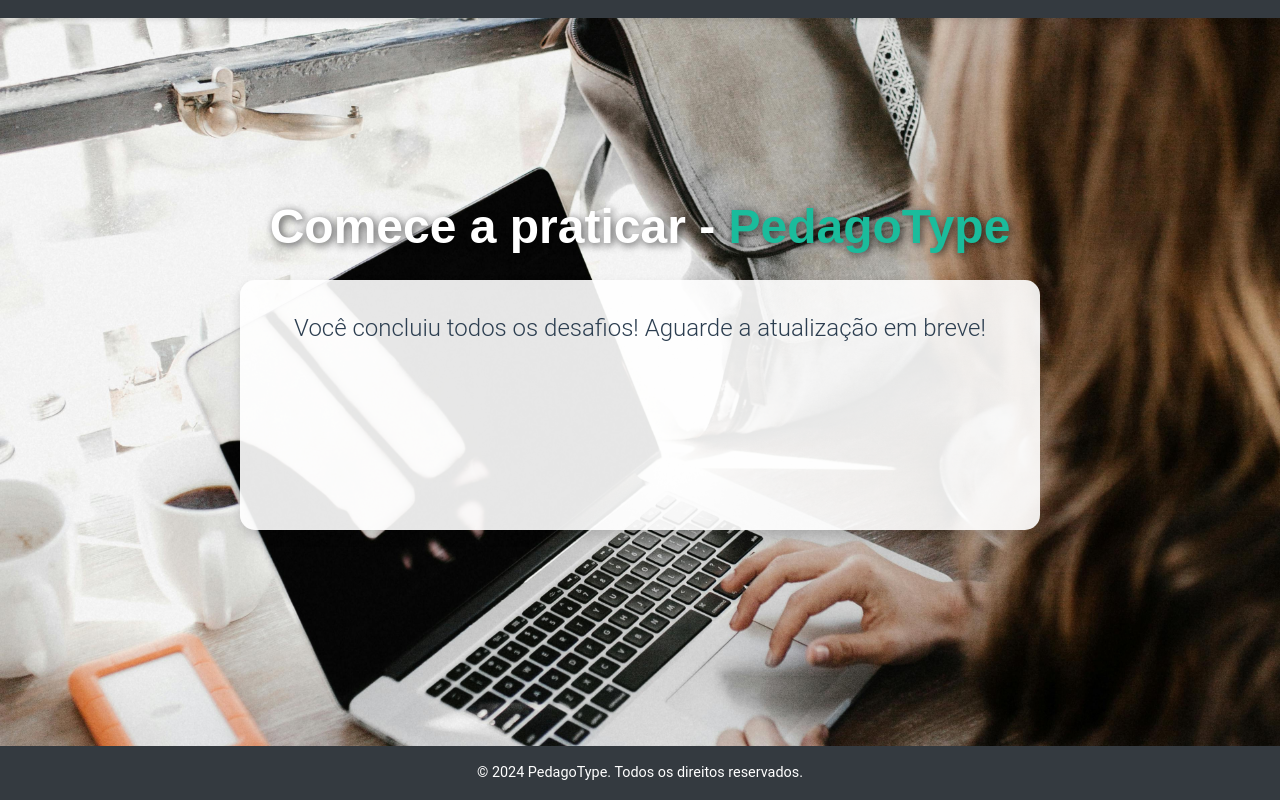
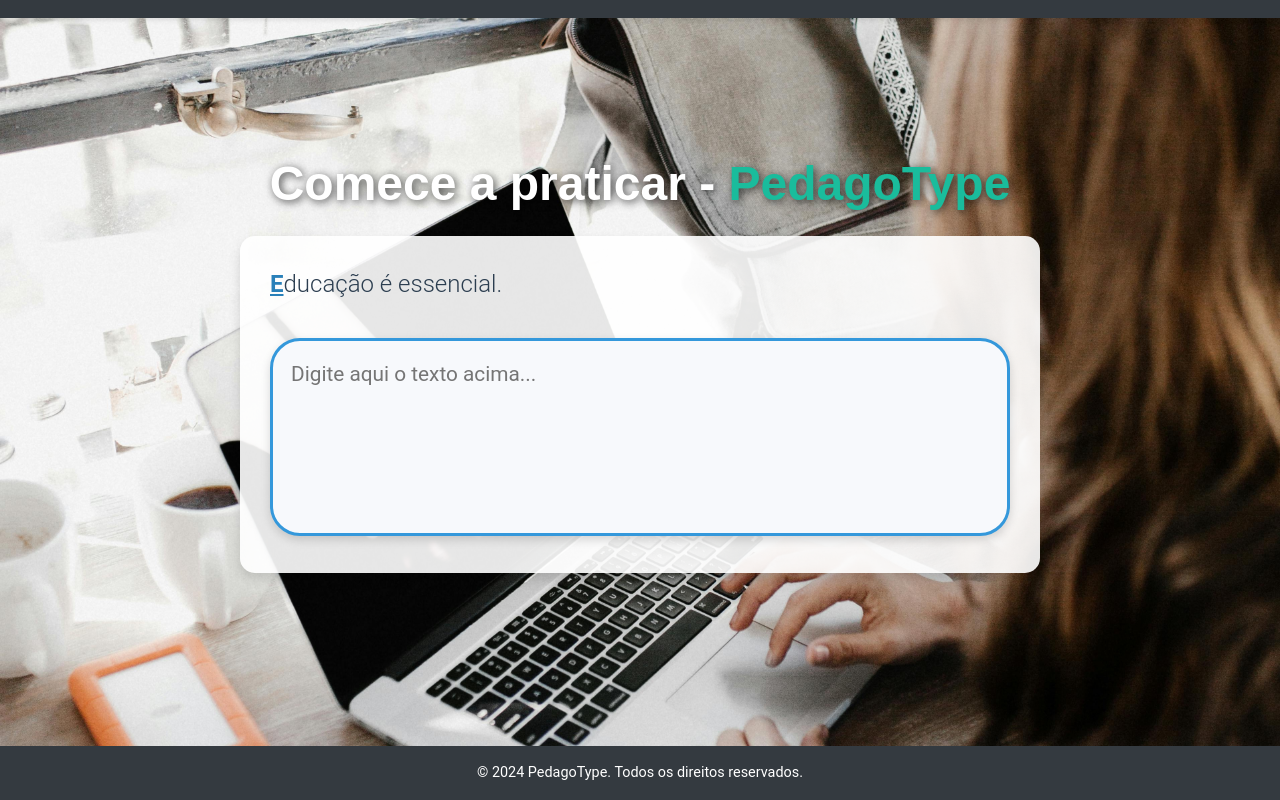
Before and after one commit to ragnarthur/pedagotype, a Flask app: page /treinamento in a window 1280 px wide. Run offline with Flask 3, Linux system fonts and the light colour scheme; the visitor is signed in with stand-in values (Sample User, id 1); a database or web service that is not in the repository returns one stand-in record (values such as "Sample title"); parts of the project's set-up code (start-up, migrations or seed data) failed here and were passed over; some libraries are stand-ins or nearby versions.

Commit message:
commit upgrade final

```diff
--- a/app/routes.py
+++ b/app/routes.py
@@ -1,6 +1,7 @@
 from flask import Blueprint, render_template, jsonify, request, session, current_app
 from .texts import get_next_uncompleted_text
 from .auth import login_required
+from .texts import TEXTS  # Importe 'TEXTS' do módulo 'texts.py'
 from pymongo import MongoClient
 import os
 
@@ -18,17 +19,17 @@
     db = current_app.config['db']
     user = session.get('user')
 
-    # Verifica se o usuário tem um last_text_id salvo no banco de dados
+    # Obter dados do usuário, incluindo os textos concluídos
     user_data = db.users.find_one({'email': user})
-    last_text_id = user_data.get('last_text_id', 0)  # Se não houver, começa do texto 0
+    completed_text_ids = user_data.get('completed_text_ids', [])  # Lista de IDs dos textos concluídos
 
-    # Conta o total de textos disponíveis
-    total_texts = db.texts.count_documents({})  # Ajuste isso conforme a estrutura do seu banco
+    # Defina o total de textos disponíveis
+    total_texts_available = len(TEXTS)  # Use o tamanho da lista de textos
 
     # Verifica se o usuário concluiu todos os textos
-    concluiu_todos_textos = last_text_id >= total_texts
+    user_completed_all_texts = len(completed_text_ids) >= total_texts_available
 
-    return render_template('treinamento.html', last_text_id=last_text_id, concluiu_todos_textos=concluiu_todos_textos)
+    return render_template('treinamento.html', user_completed_all_texts=user_completed_all_texts)
 
 
 # Rota para obter o próximo texto (pode ser protegida se necessário)
--- a/app/templates/treinamento.html
+++ b/app/templates/treinamento.html
@@ -10,21 +10,21 @@
             Comece a praticar - <span style="color: #1ABC9C;">PedagoType</span>
         </h2>
 
+        {% if user_completed_all_texts %}
+            <!-- Mensagem especial quando o usuário concluiu todos os textos -->
+            <div class="text-box">
+                <p style="font-size: 1.5rem; color: #2C3E50; text-align: center;">
+                    Você concluiu todos os desafios! Aguarde a atualização em breve!
+                </p>
+            </div>
+        {% else %}
             <!-- Exibição do texto e input de digitação unificados no mesmo box -->
             <div class="text-box">
-            {% if concluiu_todos_textos %}
-                <!-- Mensagem especial se o usuário concluiu todos os textos -->
-                <p class="lead" style="font-size: 1.5rem; color: #2C3E50; text-align: center;">
-                    Você concluiu todos os desafios! Aguarde a atualização em breve!
-                </p>
-            {% else %}
-                <!-- Exibe o próximo texto se o usuário não concluiu todos os textos -->
                 <p id="text" data-current-index="0" class="lead" style="font-size: 1.5rem; color: #2C3E50; text-align: justify;">
                     Carregando texto...
                 </p>
                 <!-- Campo de entrada para digitação com quebra de linhas -->
                 <textarea id="input" class="text-input" placeholder="Digite aqui o texto acima..." autocomplete="off" rows="5"></textarea>
-            {% endif %}
             </div>
 
             <!-- Exibição de resultados -->
@@ -52,6 +52,7 @@
                     </div>
                 </div>
             </div>
+        {% endif %}
     </div>
 </div>
 {% endblock %}
```
Lines whose indentation alone changed are shown as unchanged.
